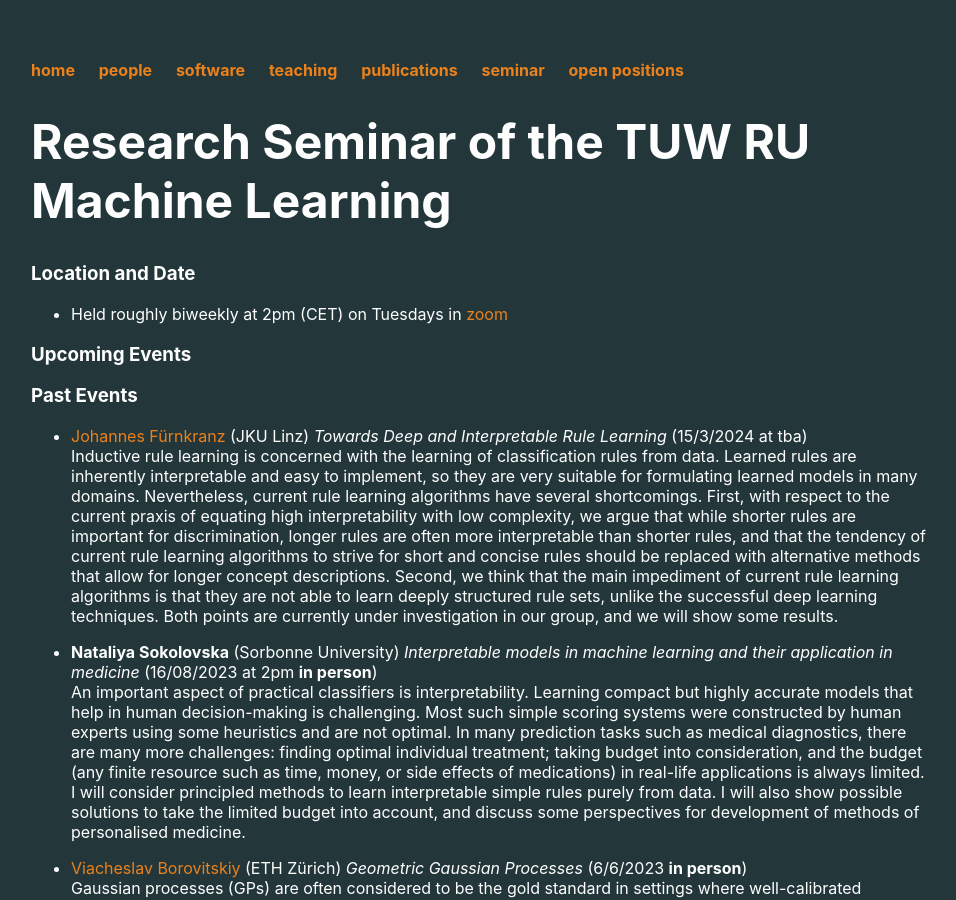
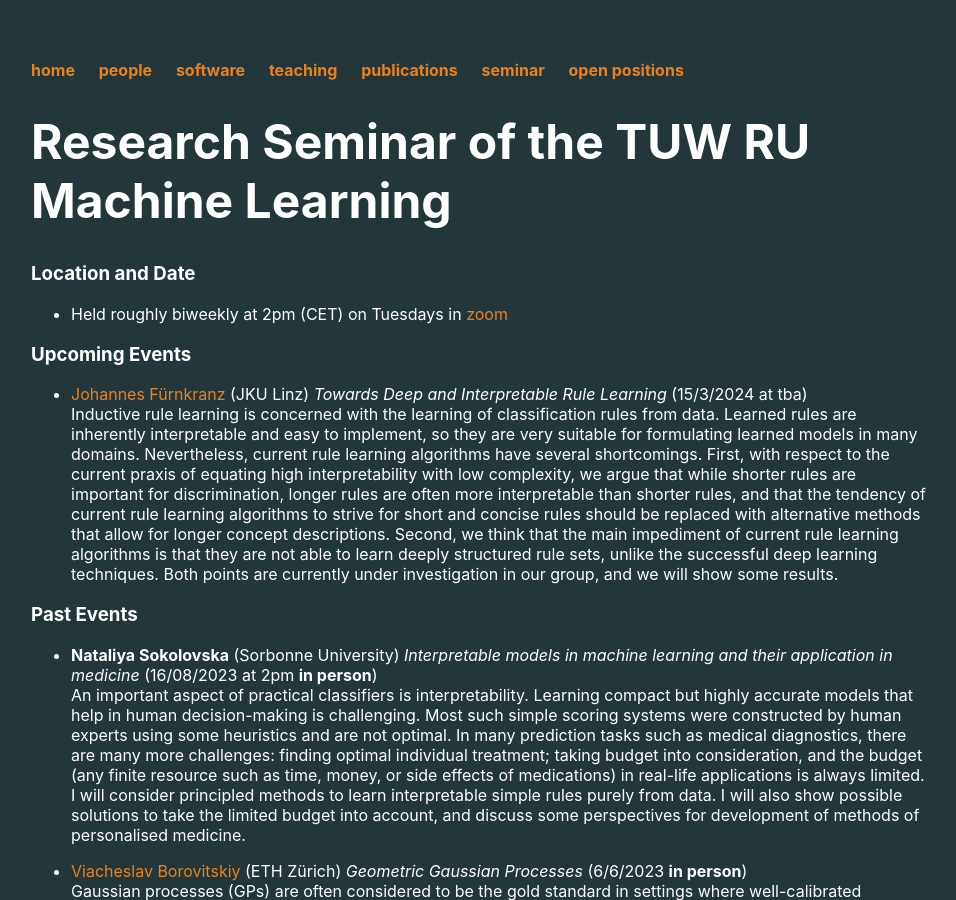
Before and after one commit to ml-tuw/ml-tuw.github.io, a Jekyll site: the page built from ruml_seminar/index.md, in a window 1280 px wide and 900 px high. Shown: the whole window, without its empty margins (161-1117 px from the left). Built offline with Jekyll 4.4.1, drawn with Linux system fonts in a browser that asks for light colours.

```diff
--- a/ruml_seminar/index.md
+++ b/ruml_seminar/index.md
@@ -12,16 +12,13 @@ title: Research Seminar of the TUW RU Machine Learning
 - 29/6/2021 [Sebastian Mair](https://www.leuphana.de/en/institutes/iis/persons/sebastian-mair.html) (Leu­pha­na Uni­ver­sität Lüne­burg) _Computing Efficient Data Summaries_
 - 30/11/2021: [Laura Manduchi](https://mds.inf.ethz.ch/team/detail/laura-manduchi) and [Ricards Marcinkevics](https://mds.inf.ethz.ch/team/detail/ricards-marcinkevics) (both ETH Zürich) _Deep Variational Approaches for Weakly Supervised Clustering With Applications to Survival Data_
 -->
+- [Johannes Fürnkranz](https://www.jku.at/en/institute-for-application-oriented-knowledge-processing/about-us/team/johannes-fuernkranz/) (JKU Linz)
+_Towards Deep and Interpretable Rule Learning_
+(15/3/2024 at tba)<br />
+Inductive rule learning is concerned with the learning of classification rules from data. Learned rules are inherently interpretable and easy to implement, so they are very suitable for formulating learned models in many domains. Nevertheless, current rule learning algorithms have several shortcomings. First, with respect to the current praxis of equating high interpretability with low complexity, we argue that while shorter rules are important for discrimination, longer rules are often more interpretable than shorter rules, and that the tendency of current rule learning algorithms to strive for short and concise rules should be replaced with alternative methods that allow for longer concept descriptions. Second, we think that the main impediment of current rule learning algorithms is that they are not able to learn deeply structured rule sets, unlike the successful deep learning techniques. Both points are currently under investigation in our group, and we will show some results.
 
 
 ### Past Events
-
-- [Johannes Fürnkranz](https://www.jku.at/en/institute-for-application-oriented-knowledge-processing/about-us/team/johannes-fuernkranz/) (JKU Linz)
-_Towards Deep and Interpretable Rule Learning_
-(15/3/2024 at tba)<br />
-Inductive rule learning is concerned with the learning of classification rules from data. Learned rules are inherently interpretable and easy to implement, so they are very suitable for formulating learned models in many domains. Nevertheless, current rule learning algorithms have several shortcomings. First, with respect to the current praxis of equating high interpretability with low complexity, we argue that while shorter rules are important for discrimination, longer rules are often more interpretable than shorter rules, and that the tendency of current rule learning algorithms to strive for short and concise rules should be replaced with alternative methods that allow for longer concept descriptions. Second, we think that the main impediment of current rule learning algorithms is that they are not able to learn deeply structured rule sets, unlike the successful deep learning techniques. Both points are currently under investigation in our group, and we will show some
-results.
-
 
 - **Nataliya Sokolovska** (Sorbonne University)
 _Interpretable models in machine learning and their application in medicine_
```
